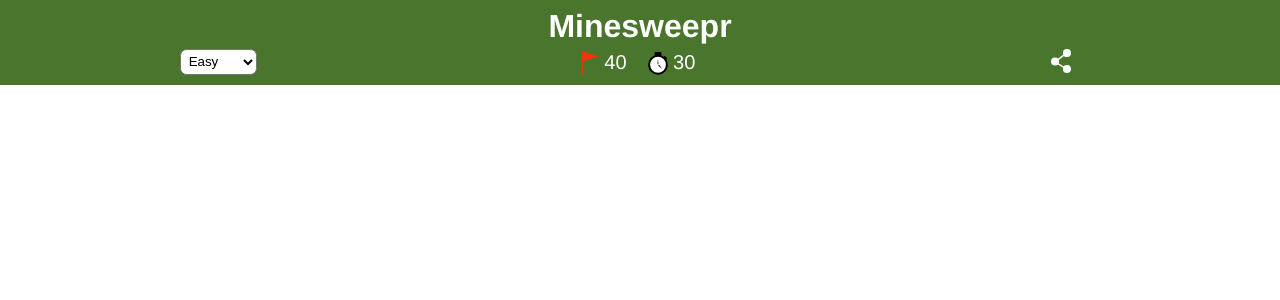
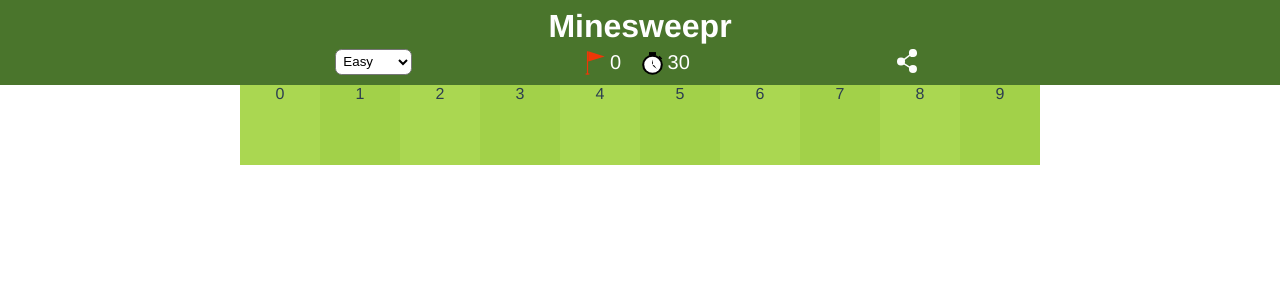
Before and after one commit to lhossackucalgary/minesweepr, a Vue app: page / in a window 1280 px wide. Shown: the top 300 px of the page. Built offline with nearby package versions, Linux system fonts and the light colour scheme.

Commit message:
tile sizing & bomb count events

```diff
--- a/src/App.vue
+++ b/src/App.vue
@@ -19,7 +19,10 @@ export default {
 </script>
 
 <style scoped>
-
+#app {
+  display: flex;
+  flex-direction: column;
+}
 </style>
 
 <!-- Global scope -->
--- a/src/components/BombCount.vue
+++ b/src/components/BombCount.vue
@@ -1,11 +1,13 @@
 <template>
   <div class="flags-widget">
     <img src="@/assets/flag-opt.svg" alt="Flag">
-    <p>40</p>
+    <p>{{ flags }}</p>
   </div>
 </template>
 
 <script>
+import EventBus from '@/store/EventBus.js';
+
 export default {
   name: 'BombCount',
   components: {
@@ -13,8 +15,31 @@ export default {
   },
   data () {
     return {
-
+      flags: 0
     }
+  },
+  methods: {
+    addFlag() {
+      // Flag added to board, rm 1 from 'flags remaining'
+      this.flags -= 1;
+    },
+    rmFlag() {
+      // Flag removed from board, add count to 'flags remaining'
+      this.flags += 1;
+    },
+    setFlagCount(difficulty){
+      if (difficulty === "Easy") {
+        this.flags = 10;
+      }
+      else if (difficulty === "Medium") {
+        this.flags = 40;
+      }
+    }
+  },
+  mounted() {
+    EventBus.$on('add-flag', this.addFlag);
+    EventBus.$on('rm-flag', this.rmFlag);
+    EventBus.$on('setDifficulty', this.setFlagCount)
   }
 }
 </script>
--- a/src/components/Difficulty.vue
+++ b/src/components/Difficulty.vue
@@ -1,6 +1,6 @@
 <template>
   <div class="">
-    <select name="difficulty" id="difficulty">
+    <select name="difficulty" id="difficulty" v-model="difficulty" v-on:change="chgDifficulty()">
       <option value="Easy">Easy</option>
       <option value="Medium">Medium</option>
     </select>
@@ -8,16 +8,24 @@
 </template>
 
 <script>
+import EventBus from '@/store/EventBus.js';
+
 export default {
   name: 'Difficulty',
   components: {
-
   },
   data () {
     return {
-
+      difficulty: 'Easy'
+    }
+  },
+  methods: {
+    chgDifficulty() {
+      console.log(EventBus);
+      EventBus.$emit('setDifficulty', this.difficulty);
     }
   }
+
 }
 </script>
 
--- a/src/components/Gameboard.vue
+++ b/src/components/Gameboard.vue
@@ -1,18 +1,57 @@
 <template>
-  <canvas id="canvas"></canvas>
+  <div class="game-grid" v-bind:class="{easy: this.difficulty == 0, medium: this.difficulty == 1}">
+    <Tile v-for="(tile, index) in tiles" v-bind:key="index" v-bind:position="index">
+    </Tile>
+  </div>
 </template>
 
 <script>
+import Tile from "@/components/Tile.vue";
 
 export default {
   name: 'Gameboard',
   components: {
-
+    Tile
   },
   data () {
     return {
-
+      tiles: [1,2,3,4,5,6,7,8,9,10],
+      difficulty: 0
     }
+  },
+  computed: {
   }
 }
 </script>
+
+<style media="screen">
+.game-grid {
+  display: grid;
+  width: 100vw;
+}
+
+.easy {
+  height: 80vw;
+  grid-template-columns: repeat(10, 1fr);
+  grid-template-rows: repeat(8, 1fr);
+}
+
+.medium {
+  height: 77.778vw;
+  grid-template-columns: repeat(18, 1fr);
+  grid-template-rows: repeat(14, 1fr);
+}
+
+@media (min-width: 800px) {
+  .game-grid {
+    width: 800px;
+    align-self: center;
+  }
+  .easy {
+    height: 640px;
+  }
+  .medium {
+    height: 622.23px;
+  }
+}
+</style>
--- a/src/components/Header.vue
+++ b/src/components/Header.vue
@@ -36,15 +36,17 @@ export default {
 
 <style scoped>
 .header {
-padding: 0.5em;
+  padding: 0.5em;
   color: white;
   background-color: rgb(74,117,44);
+  display: grid;
+  grid-template-columns: 1fr;
 }
 
 .hud {
   margin-top: 0.25em;
   display: grid;
-  grid-template-columns: repeat(3, 1fr)
+  grid-template-columns: repeat(3, 1fr);
 }
 
 .bombtimer {
@@ -54,6 +56,19 @@ padding: 0.5em;
   justify-content: center;
   column-gap: 1em;
   row-gap: 0.5em;
+}
+
+@media (min-width: 800px) {
+  .header {
+    grid-template-columns: 1fr 800px 1fr;
+  }
+  .header h1 {
+    grid-column-start: 2;
+  }
+  .hud {
+    grid-column: 2/3;
+    grid-row: 2/2;
+  }
 }
 
 </style>
--- /dev/null
+++ b/src/components/Tile.vue
@@ -0,0 +1,52 @@
+<template lang="html">
+  <div
+    class="tile"
+    v-bind:class="{isOdd: this.isOdd}"
+    @click.right="clicked"
+    @click="clicked"
+  >
+    {{ this.position }}
+  </div>
+</template>
+
+<script>
+export default {
+  name: "Tile",
+  data () {
+    return {
+      isFlagged: false,
+      isOdd: false
+    }
+  },
+  props: {
+    position: Number,
+    isBomb: Boolean,
+    size: Number
+  },
+  // watch: {
+  // },
+  created: function() {
+    if (this.position % 2 != 0) {
+      this.isOdd = true;
+    }
+  },
+  methods: {
+    clicked (e) {
+      console.log('clicked');
+      console.log(e);
+    }
+  }
+}
+</script>
+
+<style lang="css" scoped>
+.tile {
+  background-color: rgb(170,215,81);
+}
+.isOdd {
+  background-color: rgb(162,209,73);
+}
+.tile:hover {
+  background-color: rgb(185, 221, 119);
+}
+</style>
--- a/src/store/EventBus.js
+++ b/src/store/EventBus.js
@@ -1,4 +1,4 @@
 import Vue from 'vue';
-export const EventBus = new Vue();
-
+const EventBus = new Vue();
+export default EventBus;
 // import EventBus from '@/store/EventBus.js';
```
